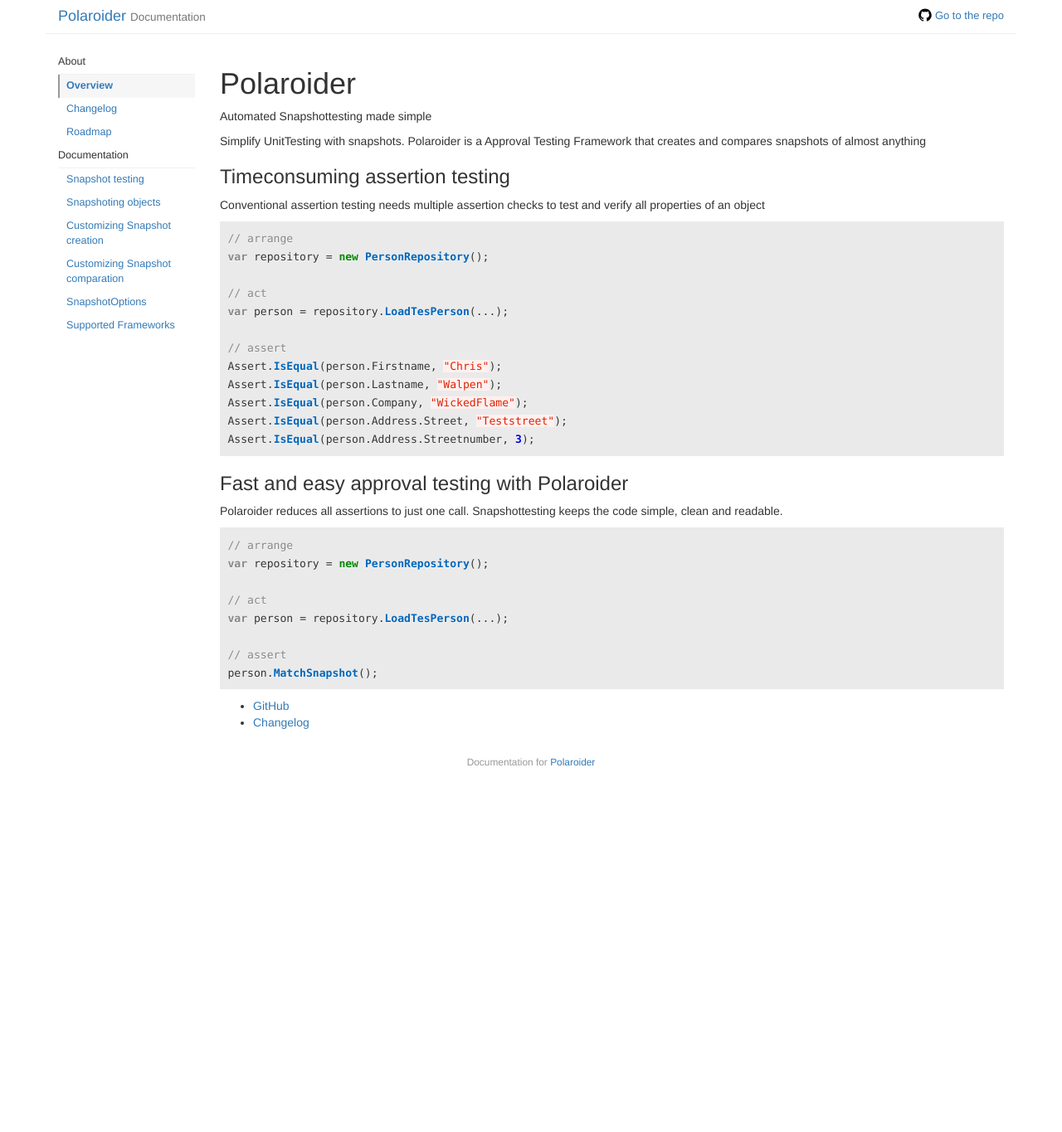
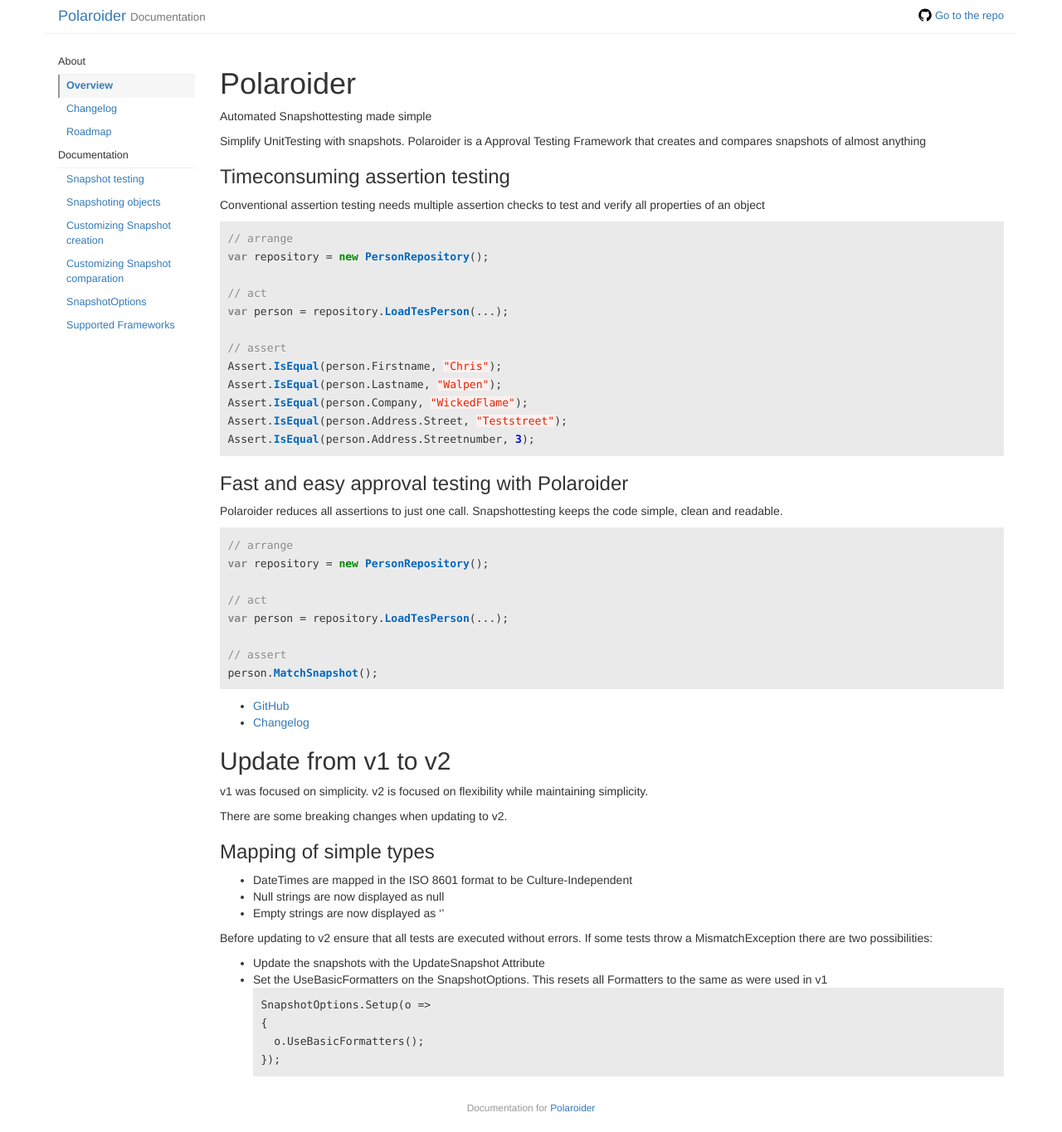
Before and after one commit to WickedFlame/Polaroider, a Jekyll site: the page built from docs/index.md, in a window 1280 px wide. Shown: the whole page at 83% size. Built offline with Jekyll 4.4.1, drawn with Linux system fonts in a browser that asks for light colours; our own code applies the rules of GitHub Pages for plain Markdown files; before the commit the page ends 948 px from its top, so only the background shows below that.

Commit message:
Updated update info

````diff
--- a/docs/index.md
+++ b/docs/index.md
@@ -41,3 +41,24 @@ person.MatchSnapshot();
 
 - [GitHub](https://github.com/WickedFlame/Polaroider)
 - [Changelog](changelog)
+
+## Update from v1 to v2
+v1 was focused on simplicity.
+v2 is focused on flexibility while maintaining simplicity.
+
+There are some breaking changes when updating to v2.
+### Mapping of simple types
+- DateTimes are mapped in the ISO 8601 format to be Culture-Independent
+- Null strings are now displayed as null
+- Empty strings are now displayed as ''
+
+Before updating to v2 ensure that all tests are executed without errors.
+If some tests throw a MismatchException there are two possibilities:
+- Update the snapshots with the UpdateSnapshot Attribute
+- Set the UseBasicFormatters on the SnapshotOptions. This resets all Formatters to the same as were used in v1
+```
+SnapshotOptions.Setup(o =>
+{
+    o.UseBasicFormatters();
+});
+```
````
Also changed, not shown: README.md.
